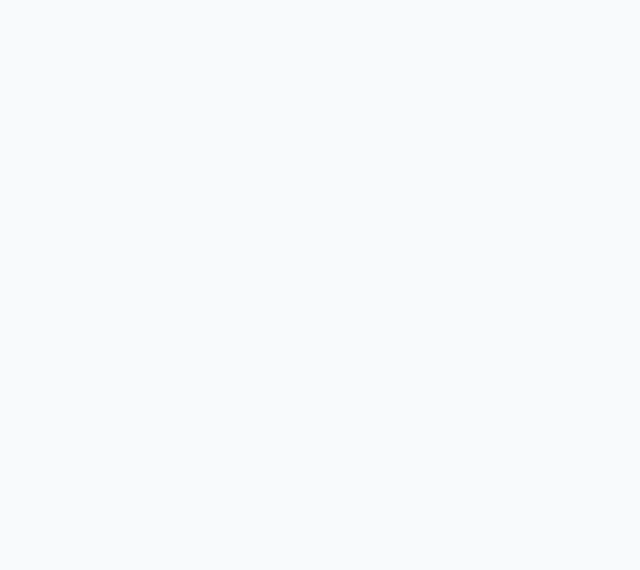
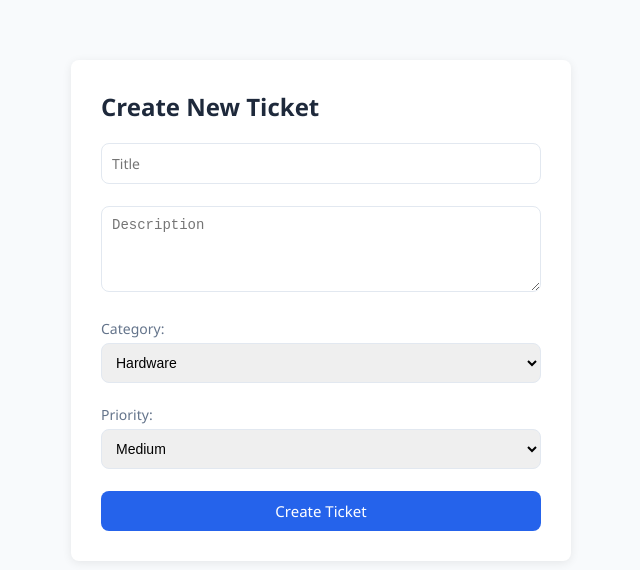
Before and after one commit to halaswedd/InternShip, a React app in the folder frontend/frontend/: page /create-ticket in a window 1280 px wide. Before the commit this address had no page. Shown: the top 570 px of the page, without its empty margins (319-959 px from the left). Built offline with nearby package versions, Linux system fonts and the light colour scheme; sample sign-in values are in the browser's storage; the HTML template or start-up script is replaced by a standard one.

Commit message:
Add ticket list and create ticket pages with CORS fix

```diff
--- a/frontend/frontend/src/App.jsx
+++ b/frontend/frontend/src/App.jsx
@@ -3,6 +3,8 @@ import Login from "./pages/Login";
 import Register from "./pages/Register";
 import Dashboard from "./pages/Dashboard";
 import ProtectedRoute from "./components/ProtectedRoute";
+import CreateTicket from "./pages/CreateTicket";
+import TicketList from "./pages/TicketList";
 
 function App() {
   return (
@@ -18,6 +20,22 @@ function App() {
           </ProtectedRoute>
         }
       />
+      <Route
+        path="/create-ticket"
+        element={
+          <ProtectedRoute>
+            <CreateTicket />
+          </ProtectedRoute>
+        }
+      />
+      <Route
+        path="/tickets"
+        element={
+          <ProtectedRoute>
+            <TicketList />
+          </ProtectedRoute>
+        }
+      />
     </Routes>
   );
 }
--- /dev/null
+++ b/frontend/frontend/src/pages/CreateTicket.css
@@ -0,0 +1,45 @@
+.create-ticket-container {
+  max-width: 500px;
+  margin: 60px auto;
+  padding: 30px;
+  background: var(--surface);
+  border-radius: var(--radius);
+  box-shadow: var(--shadow);
+}
+
+.create-ticket-container h2 {
+  margin-bottom: 20px;
+  color: var(--text);
+}
+
+.create-ticket-container input,
+.create-ticket-container textarea,
+.create-ticket-container select {
+  width: 100%;
+  padding: 10px;
+  border: 1px solid var(--border);
+  border-radius: var(--radius);
+  font-size: 14px;
+}
+
+.create-ticket-container label {
+  display: block;
+  margin-bottom: 5px;
+  color: var(--text-muted);
+  font-size: 14px;
+}
+
+.create-ticket-container button {
+  width: 100%;
+  padding: 10px;
+  background-color: var(--primary);
+  color: white;
+  border: none;
+  border-radius: var(--radius);
+  font-size: 15px;
+  cursor: pointer;
+}
+
+.create-ticket-container button:hover {
+  background-color: var(--primary-dark);
+}
--- /dev/null
+++ b/frontend/frontend/src/pages/CreateTicket.jsx
@@ -0,0 +1,97 @@
+import { useState, useEffect } from "react";
+import { useNavigate } from "react-router-dom";
+import "./CreateTicket.css";
+
+function CreateTicket() {
+  const [title, setTitle] = useState("");
+  const [description, setDescription] = useState("");
+  const [categoryId, setCategoryId] = useState("1");
+  const [priorityId, setPriorityId] = useState("2");
+  const [error, setError] = useState("");
+  const [success, setSuccess] = useState("");
+  const navigate = useNavigate();
+
+  const handleSubmit = async (e) => {
+    e.preventDefault();
+    setError("");
+    setSuccess("");
+
+    const token = localStorage.getItem("token");
+
+    try {
+      const response = await fetch("http://localhost/InternShip/backend/create_ticket.php", {
+        method: "POST",
+        headers: {
+          "Content-Type": "application/json",
+          "Authorization": `Bearer ${token}`,
+        },
+        body: JSON.stringify({
+          title,
+          description,
+          category_id: categoryId,
+          priority_id: priorityId,
+        }),
+      });
+
+      const data = await response.json();
+
+      if (data.success) {
+        setSuccess(`Ticket created! Reference: ${data.reference_no}`);
+        setTimeout(() => navigate("/tickets"), 1500);
+      } else {
+        setError(data.message);
+      }
+    } catch (err) {
+      setError("Something went wrong. Please try again.");
+    }
+  };
+
+  return (
+    <div className="create-ticket-container">
+      <h2>Create New Ticket</h2>
+      <form onSubmit={handleSubmit}>
+        <input
+          type="text"
+          placeholder="Title"
+          value={title}
+          onChange={(e) => setTitle(e.target.value)}
+          required
+        />
+        <br /><br />
+        <textarea
+          placeholder="Description"
+          value={description}
+          onChange={(e) => setDescription(e.target.value)}
+          rows="4"
+        />
+        <br /><br />
+
+        <label>Category:</label>
+        <select value={categoryId} onChange={(e) => setCategoryId(e.target.value)}>
+          <option value="1">Hardware</option>
+          <option value="2">Software</option>
+          <option value="3">Network</option>
+          <option value="4">Email</option>
+          <option value="5">Access Request</option>
+          <option value="6">Other</option>
+        </select>
+        <br /><br />
+
+        <label>Priority:</label>
+        <select value={priorityId} onChange={(e) => setPriorityId(e.target.value)}>
+          <option value="1">Low</option>
+          <option value="2">Medium</option>
+          <option value="3">High</option>
+          <option value="4">Critical</option>
+        </select>
+        <br /><br />
+
+        <button type="submit">Create Ticket</button>
+      </form>
+      {error && <p style={{ color: "red" }}>{error}</p>}
+      {success && <p style={{ color: "green" }}>{success}</p>}
+    </div>
+  );
+}
+
+export default CreateTicket;
--- a/frontend/frontend/src/pages/Dashboard.jsx
+++ b/frontend/frontend/src/pages/Dashboard.jsx
@@ -1,4 +1,6 @@
+import { Link } from "react-router-dom";
 import "./Dashboard.css";
+
 function Dashboard() {
   const user = JSON.parse(localStorage.getItem("user"));
 
@@ -6,6 +8,7 @@ function Dashboard() {
     <div className="dashboard-container">
       <h2>Welcome, {user?.name}!</h2>
       <p>This is a placeholder dashboard. More features coming soon.</p>
+      <Link to="/create-ticket">+ Create New Ticket</Link>
     </div>
   );
 }
--- /dev/null
+++ b/frontend/frontend/src/pages/TicketList.css
@@ -0,0 +1,68 @@
+.ticket-list-container {
+  max-width: 900px;
+  margin: 60px auto;
+  padding: 30px;
+  background: var(--surface);
+  border-radius: var(--radius);
+  box-shadow: var(--shadow);
+}
+
+.ticket-list-header {
+  display: flex;
+  justify-content: space-between;
+  align-items: center;
+  margin-bottom: 20px;
+}
+
+.new-ticket-btn {
+  background-color: var(--primary);
+  color: white;
+  padding: 8px 16px;
+  border-radius: var(--radius);
+  text-decoration: none;
+  font-size: 14px;
+}
+
+.new-ticket-btn:hover {
+  background-color: var(--primary-dark);
+}
+
+table {
+  width: 100%;
+  border-collapse: collapse;
+}
+
+th, td {
+  text-align: left;
+  padding: 10px;
+  border-bottom: 1px solid var(--border);
+  font-size: 14px;
+}
+
+th {
+  color: var(--text-muted);
+  font-weight: 600;
+}
+
+.status-badge {
+  padding: 4px 10px;
+  border-radius: 20px;
+  font-size: 12px;
+  font-weight: 600;
+}
+
+.status-open {
+  background: var(--primary-light);
+  color: var(--primary-dark);
+}
+
+.status-in-progress {
+  background: #fef3c7;
+  color: #92400e;
+}
+
+.status-resolved,
+.status-closed {
+  background: #dcfce7;
+  color: #166534;
+}
--- /dev/null
+++ b/frontend/frontend/src/pages/TicketList.jsx
@@ -0,0 +1,84 @@
+import { useState, useEffect } from "react";
+import { Link } from "react-router-dom";
+import "./TicketList.css";
+
+function TicketList() {
+  const [tickets, setTickets] = useState([]);
+  const [error, setError] = useState("");
+  const [loading, setLoading] = useState(true);
+
+  useEffect(() => {
+    const fetchTickets = async () => {
+      const token = localStorage.getItem("token");
+
+      try {
+        const response = await fetch("http://localhost/InternShip/backend/get_tickets.php", {
+          method: "GET",
+          headers: {
+            "Authorization": `Bearer ${token}`,
+          },
+        });
+
+        const data = await response.json();
+
+        if (data.success) {
+          setTickets(data.tickets);
+        } else {
+          setError(data.message);
+        }
+      } catch (err) {
+        setError("Something went wrong while loading tickets.");
+      } finally {
+        setLoading(false);
+      }
+    };
+
+    fetchTickets();
+  }, []);
+
+  if (loading) return <p>Loading tickets...</p>;
+
+  return (
+    <div className="ticket-list-container">
+      <div className="ticket-list-header">
+        <h2>My Tickets</h2>
+        <Link to="/create-ticket" className="new-ticket-btn">+ New Ticket</Link>
+      </div>
+
+      {error && <p style={{ color: "red" }}>{error}</p>}
+
+      {tickets.length === 0 && !error && <p>No tickets yet.</p>}
+
+      <table>
+        <thead>
+          <tr>
+            <th>Reference</th>
+            <th>Title</th>
+            <th>Category</th>
+            <th>Priority</th>
+            <th>Status</th>
+            <th>Created</th>
+          </tr>
+        </thead>
+        <tbody>
+          {tickets.map((ticket) => (
+            <tr key={ticket.id}>
+              <td>{ticket.reference_no}</td>
+              <td>{ticket.title}</td>
+              <td>{ticket.category}</td>
+              <td>{ticket.priority}</td>
+              <td>
+                <span className={`status-badge status-${ticket.status.toLowerCase().replace(" ", "-")}`}>
+                  {ticket.status}
+                </span>
+              </td>
+              <td>{new Date(ticket.created_at).toLocaleDateString()}</td>
+            </tr>
+          ))}
+        </tbody>
+      </table>
+    </div>
+  );
+}
+
+export default TicketList;
```
